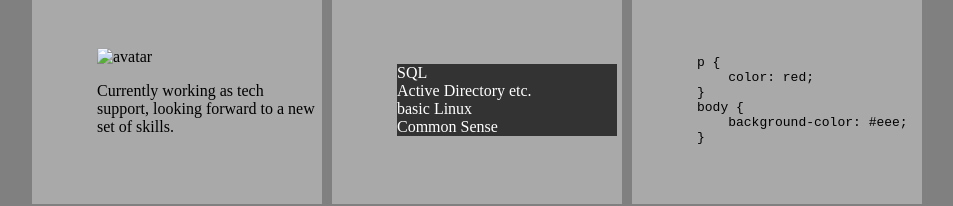
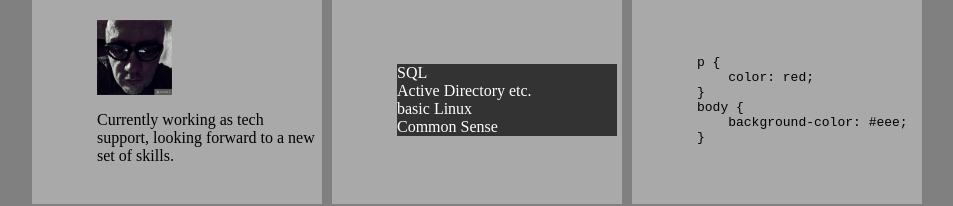
Before and after one commit to ngursk/rsschool-cv, a plain HTML site: page index.html in a window 1280 px wide. Shown: the part 117-323 px from the top of the page, without its empty margins (163-1116 px from the left). Drawn offline with Linux system fonts and the light colour scheme; the site is published under a folder, as on GitHub Pages, so addresses that start at the root find nothing.

Commit message:
fix: image url fixed

```diff
--- a/index.html
+++ b/index.html
@@ -28,7 +28,7 @@
             <div class="content">
                 <div class="block">
                     <h1 class="block-header" id="about">about me</h1>
-                    <a class="block-text"><img src="/userpic.png" alt="avatar" width="75">
+                    <a class="block-text"><img src="userpic.png" alt="avatar" width="75">
                         <p>Currently working as tech support, looking forward to a new set of skills.</p>
                     </a>
                 </div>
```
